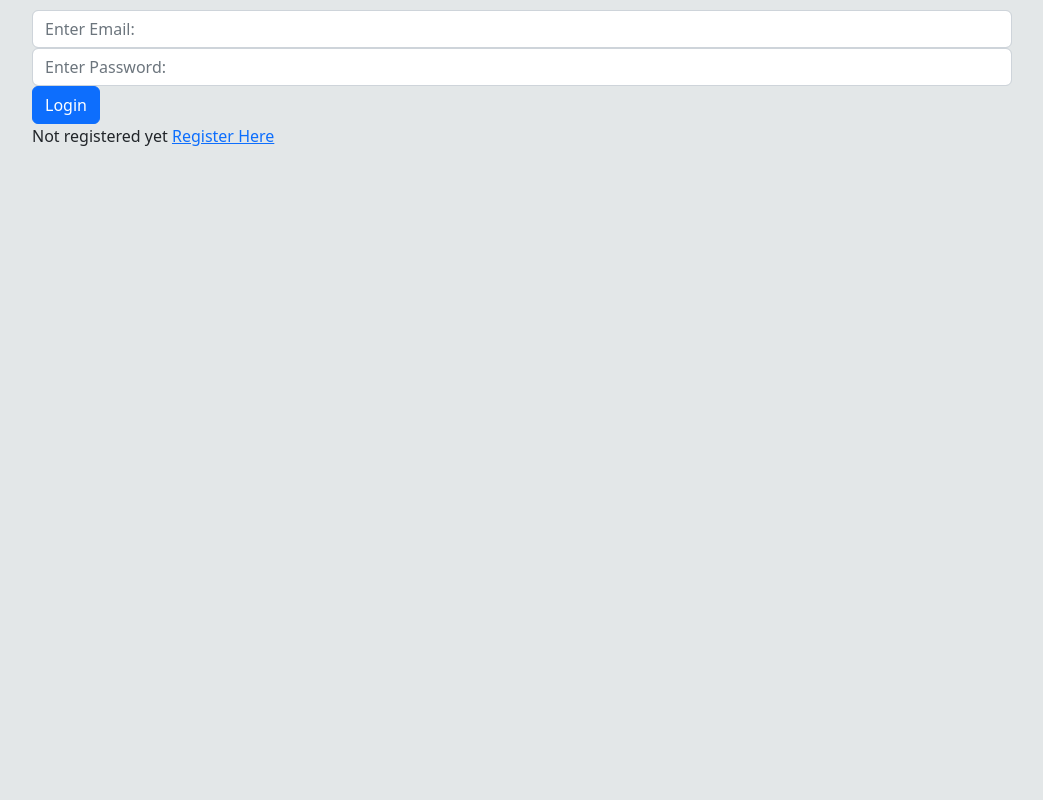
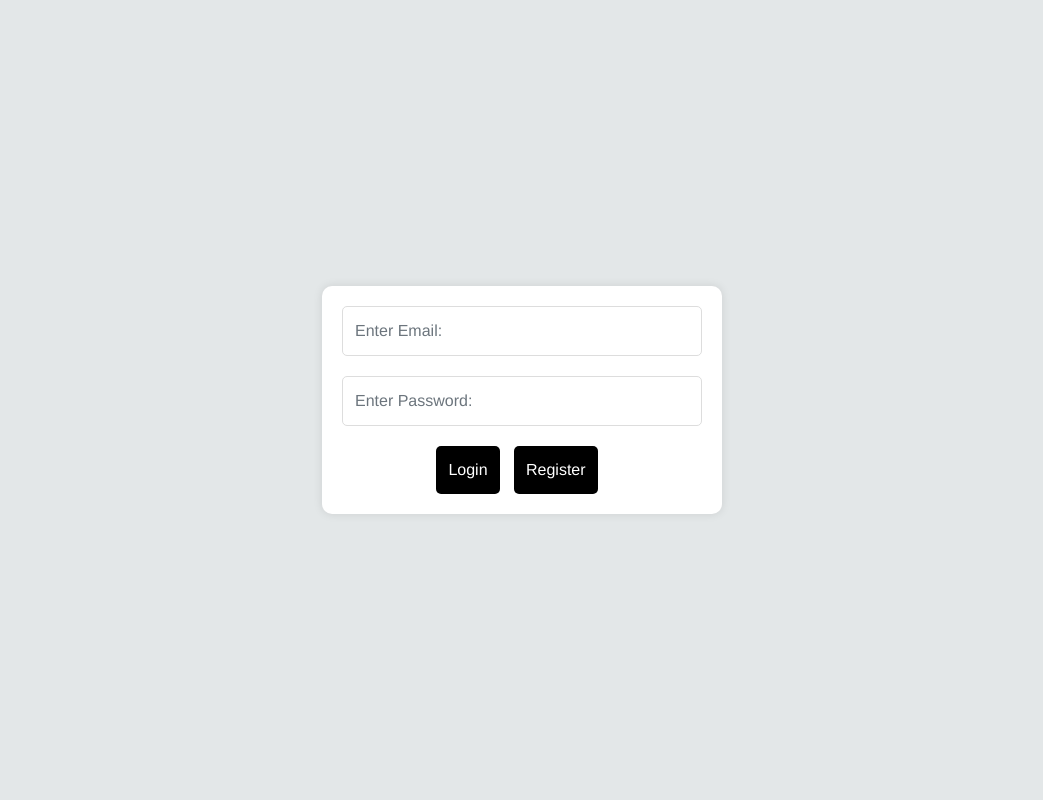
Before and after one commit to Singhmann459/Group1_TermProject, a PHP site: page /login.php in a window 1280 px wide. Shown: the whole page, without its empty margins (118-1161 px from the left). Run offline with PHP 8.4, Linux system fonts and the light colour scheme.

Commit message:
css changes

```diff
--- a/login.php
+++ b/login.php
@@ -38,6 +38,7 @@ if (isset($_SESSION["user"])) {
             }
         }
         ?>
+
       <form action="login.php" method="post">
         <div class="form-group">
             <input type="email" placeholder="Enter Email:" name="email" class="form-control">
@@ -47,9 +48,12 @@ if (isset($_SESSION["user"])) {
         </div>
         <div class="form-btn">
             <input type="submit" value="Login" name="login" class="btn btn-primary">
+                <a href="registration.php" class="btn btn-secondary">Register</a>
+            </div>
         </div>
+
       </form>
-     <div><p>Not registered yet <a href="registration.php">Register Here</a></p></div>
-    </div>
+
+
 </body>
 </html>
--- a/style.css
+++ b/style.css
@@ -1,68 +1,96 @@
 body {
-    background-color: #E3E7E8;
-    font-family: system-ui;
-    margin: 0; /* Reset default margin */
+    background-color: #E3E7E8; /* Background color for the entire page */
+    font-family: 'Helvetica Neue', Helvetica, Arial, sans-serif;
+    display: flex;
+    align-items: center;
+    justify-content: center;
+    height: 100vh;
+    margin: 0;
 }
 
 .container {
-    max-width: 1000px;
-    margin: auto;
-    transition: 0.5s;
-    padding: 10px; /* Add padding for better responsiveness */
+    max-width: 400px;
+    width: 100%;
+    padding: 20px;
+    border-radius: 10px;
+    box-shadow: 0 0 10px rgba(0, 0, 0, 0.1);
+    background-color: #fff; /* Background color for the login form container */
 }
 
-header {
-    display: grid;
-    grid-template-columns: 1fr 50px;
-    margin-top: 20px; /* Adjust margin for smaller screens */
+.form-group {
+    margin-bottom: 20px;
 }
 
-header .shopping img {
-    width: 30px; /* Decrease the size of the shopping cart icon for smaller screens */
+.form-control {
+    width: 100%;
+    padding: 12px;
+    border: 1px solid #ddd;
+    border-radius: 5px;
+    box-sizing: border-box;
 }
 
-header .shopping span {
-    left: 70%; /* Adjust position for smaller screens */
+.form-btn {
+    text-align: center;
 }
 
-.list {
-    display: grid;
-    grid-template-columns: repeat(auto-fill, minmax(250px, 1fr));
-    column-gap: 20px;
-    row-gap: 20px;
-    margin-top: 20px; /* Adjust margin for smaller screens */
+.btn-primary {
+    background-color: #1877f2;
+    color: #fff;
+    padding: 12px;
+    border: none;
+    border-radius: 5px;
+    cursor: pointer;
 }
 
-.list .item img {
-    height: 300px; /* Adjust the height of the item image for smaller screens */
+.btn-primary:hover {
+    background-color: #1464a0;
 }
 
-.card {
-    position: fixed;
-    top: 0;
-    left: 100%;
-    width: 100%;
-    max-width: 100%;
-    background-color: #453E3B;
-    height: 100vh;
-    transition: 0.5s;
+.alert {
+    margin-bottom: 20px;
+    padding: 10px;
+    border-radius: 5px;
 }
 
-.listCard li img {
-    width: 80%; /* Adjust the width of the item image in the cart for smaller screens */
+.alert-danger {
+    background-color: #f8d7da;
+    color: #721c24;
+    border: 1px solid #f5c6cb;
 }
 
-/* Media Queries for Responsive Design */
-@media (max-width: 768px) {
-    header .shopping span {
-        left: 60%; /* Adjust position for even smaller screens */
-    }
+.alert-success {
+    background-color: #d4edda;
+    color: #155724;
+    border: 1px solid #c3e6cb;
+}
+.btn {
+    display: inline-block;
+    margin-right: 10px; /* Adjust the spacing between buttons */
+    text-decoration: none;
+}
 
-    .list .item img {
-        height: 200px; /* Further adjust the height of the item image for smaller screens */
-    }
+.btn-primary {
+    background-color: #000;
+    color: #fff;
+    padding: 12px;
+    border: none;
+    border-radius: 5px;
+    cursor: pointer;
+}
 
-    .listCard li img {
-        width: 70%; /* Further adjust the width of the item image in the cart for smaller screens */
-    }
+.btn-primary:hover {
+    background-color: #333;
 }
+
+.btn-secondary {
+    background-color: #000; /* Adjust the color for registration button */
+    color: #fff;
+    padding: 12px;
+    border: none;
+    border-radius: 5px;
+    cursor: pointer;
+}
+
+.btn-secondary:hover {
+    background-color: #333;
+}
```
Also changed, not shown: style1.css (+33 -59 lines).
